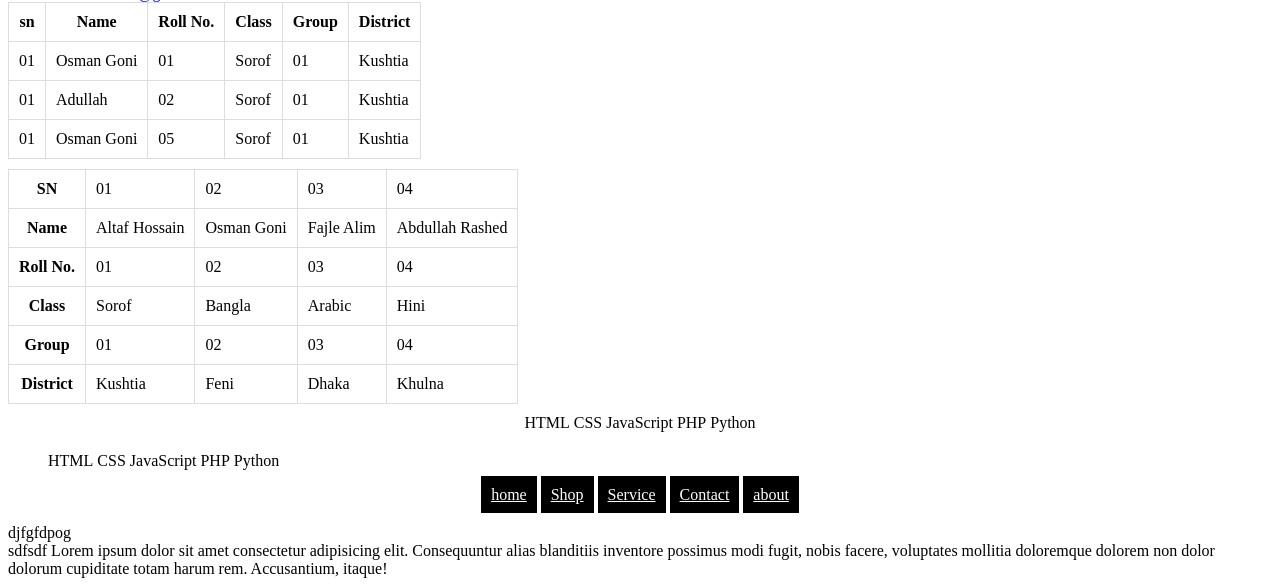
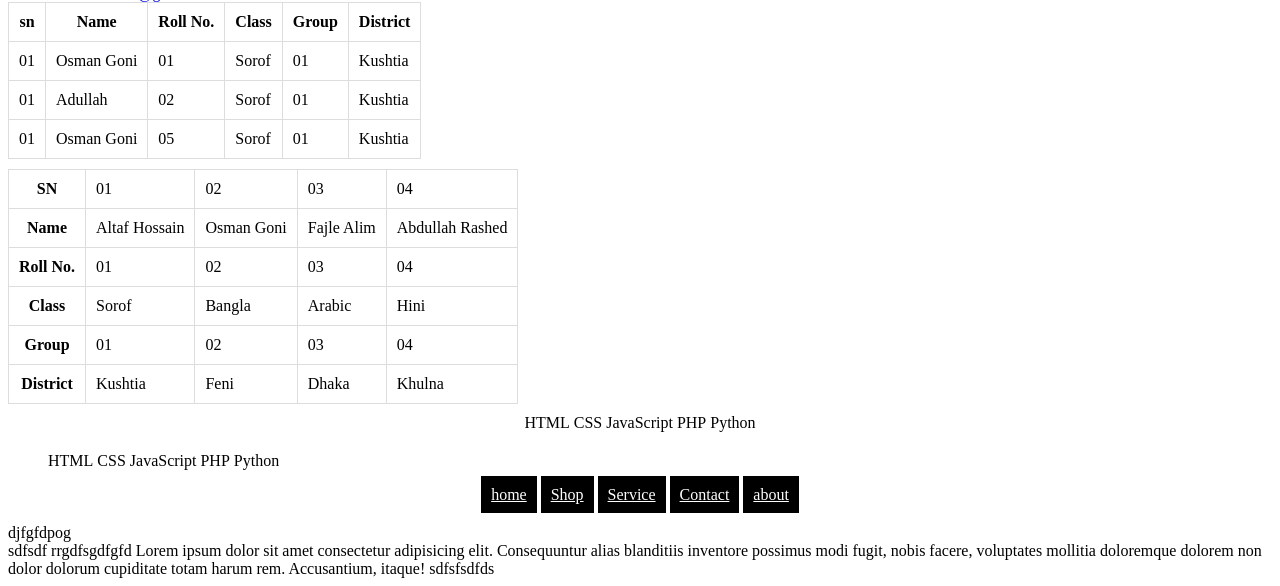
Before and after one commit to goni411/Learning-HTML, a plain HTML site: page index.html in a window 1280 px wide. Shown: the part 2233-2819 px from the top of the page. Drawn offline with nearby package versions, Linux system fonts and the light colour scheme; a web font is replaced by a local one.

Commit message:
Rashed Abdullah

```diff
--- a/index.html
+++ b/index.html
@@ -243,10 +243,12 @@
     </ul>
     djfgfdpog
     <div>sdfsdf
+      rrgdfsgdfgfd
       Lorem ipsum dolor sit amet consectetur adipisicing elit. Consequuntur
       alias blanditiis inventore possimus modi fugit, nobis facere, voluptates
       mollitia doloremque dolorem non dolor dolorum cupiditate totam harum rem.
       Accusantium, itaque!
+      sdfsfsdfds
     </div>
   </body>
 </html>
```
